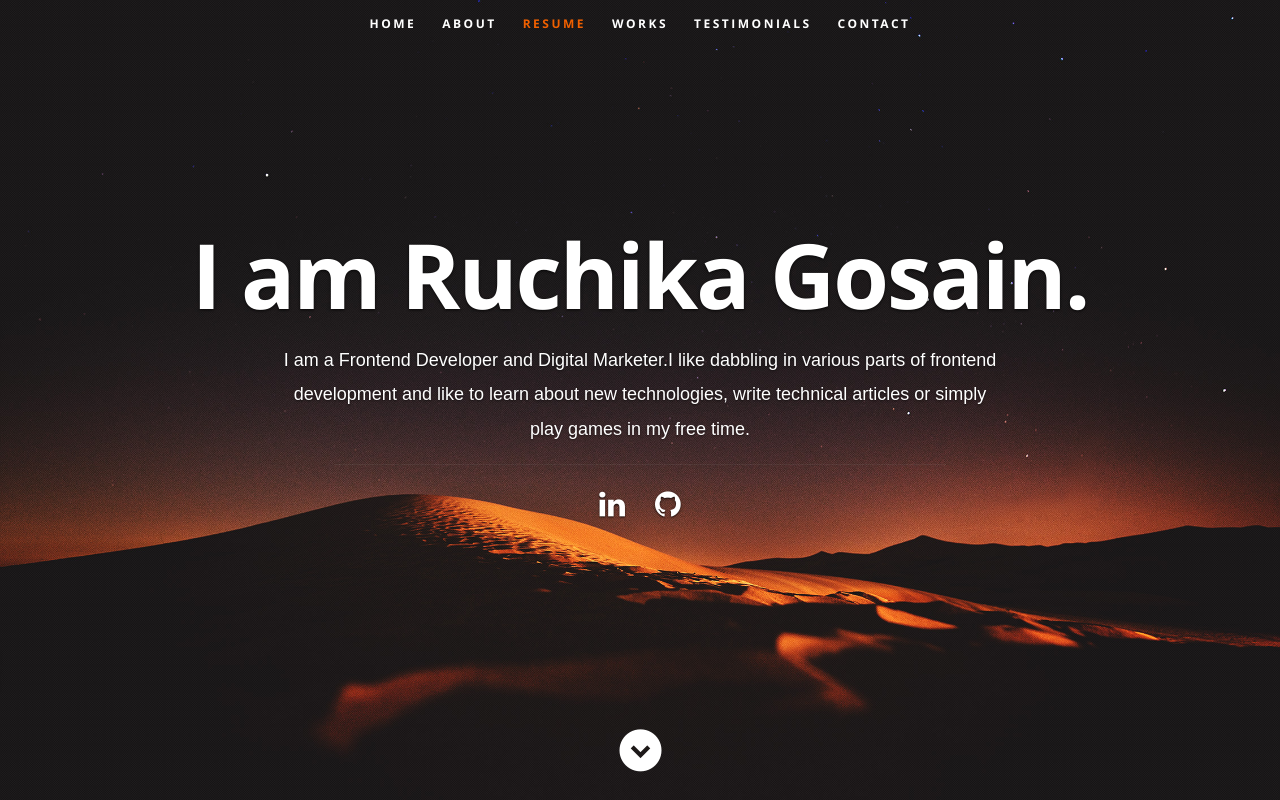
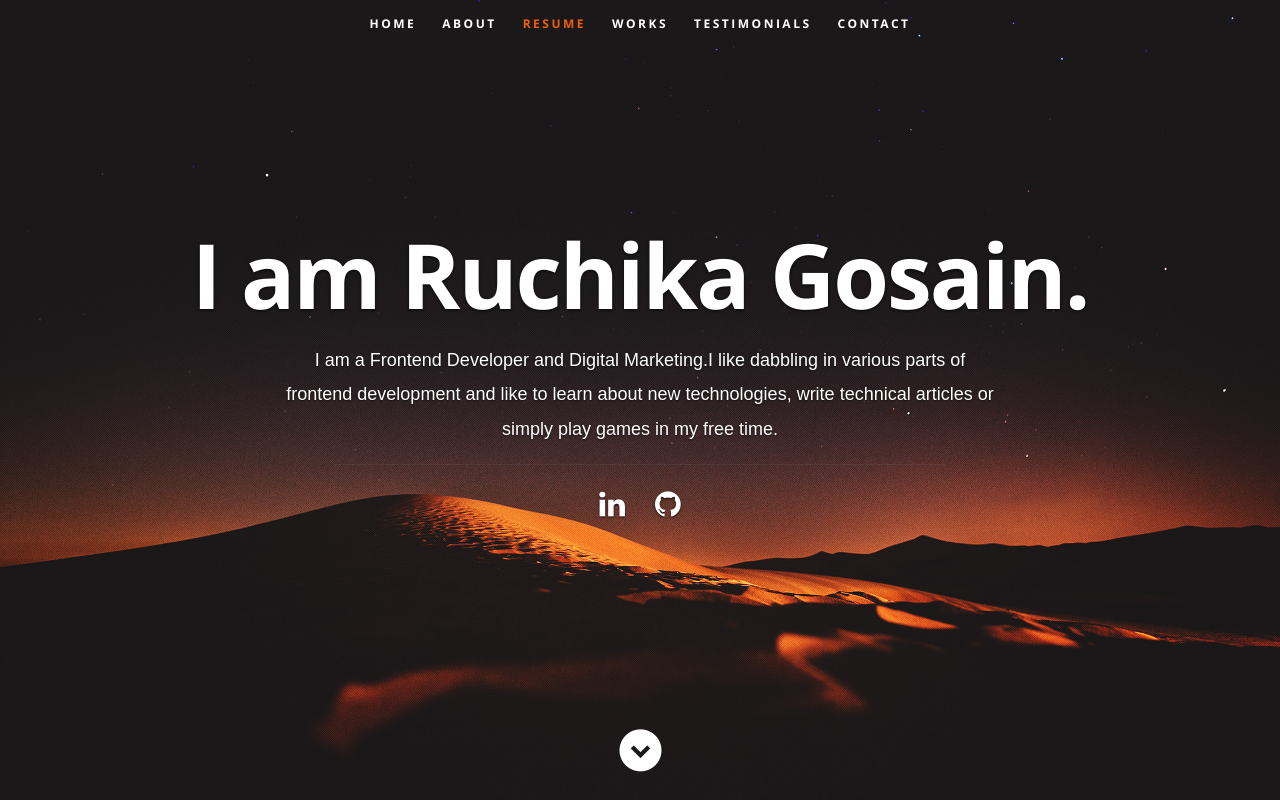
Before and after one commit to ruchi222/React-Portfolio, a React (Create React App) app: page / in a window 1280 px wide. Shown: the top 800 px of the page. Built offline with nearby package versions, Linux system fonts and the light colour scheme; the HTML template or start-up script is replaced by a standard one.

Commit message:
update the changes in resume file

```diff
--- a/src/resumeData.js
+++ b/src/resumeData.js
@@ -1,7 +1,7 @@
 let resumeData = {
     "imagebaseurl":"https://ruchi222.github.io/",
     "name": "Ruchika Gosain",
-    "role": "Frontend Developer and Digital Marketer",
+    "role": "Frontend Developer and Digital Marketing",
     "linkedinId":"https://www.linkedin.com/in/ruchika-gosain/",
     "roleDescription": "I like dabbling in various parts of frontend development and like to learn about new technologies, write technical articles or simply play games in my free time.",
     "socialLinks":[
```
